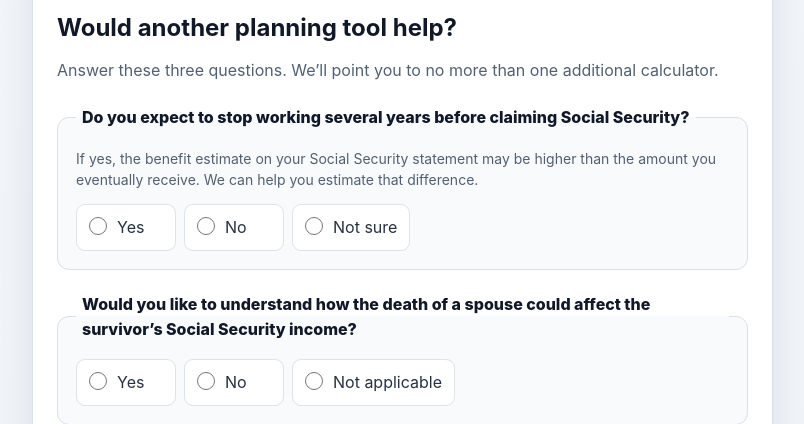
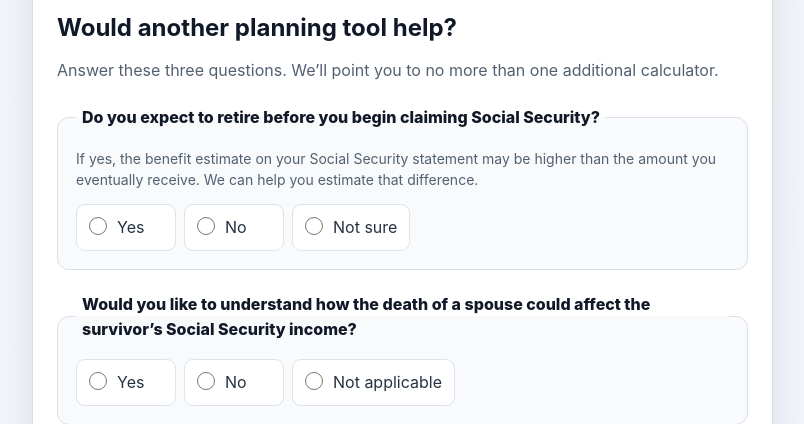
Before and after one commit to ronniebellie/xampp-php-project, a PHP site: page /journey.ronbelisle.com/phases/social-security.php in a window 1280 px wide. Shown: the part 5120-5544 px from the top of the page, without its empty margins (48-852 px from the left). Run offline with PHP 8.4, Linux system fonts and the light colour scheme.

Commit message:
Refine early retirement screening question wording in Phase 2.
Co-authored-by: Cursor <cursoragent@cursor.com>

```diff
--- a/journey.ronbelisle.com/phases/social-security.php
+++ b/journey.ronbelisle.com/phases/social-security.php
@@ -252,7 +252,7 @@ $page_title = 'Social Security | Retirement Planning Journey';
                             <p>Answer these three questions. We’ll point you to no more than one additional calculator.</p>
 
                             <fieldset class="journey-fieldset">
-                                <legend>Do you expect to stop working several years before claiming Social Security?</legend>
+                                <legend>Do you expect to retire before you begin claiming Social Security?</legend>
                                 <p class="fieldset-help">If yes, the benefit estimate on your Social Security statement may be higher than the amount you eventually receive. We can help you estimate that difference.</p>
                                 <div class="inline-choices">
                                     <label class="choice-row"><input type="radio" name="earlyExitAnswer" value="yes"> <span>Yes</span></label>
```
